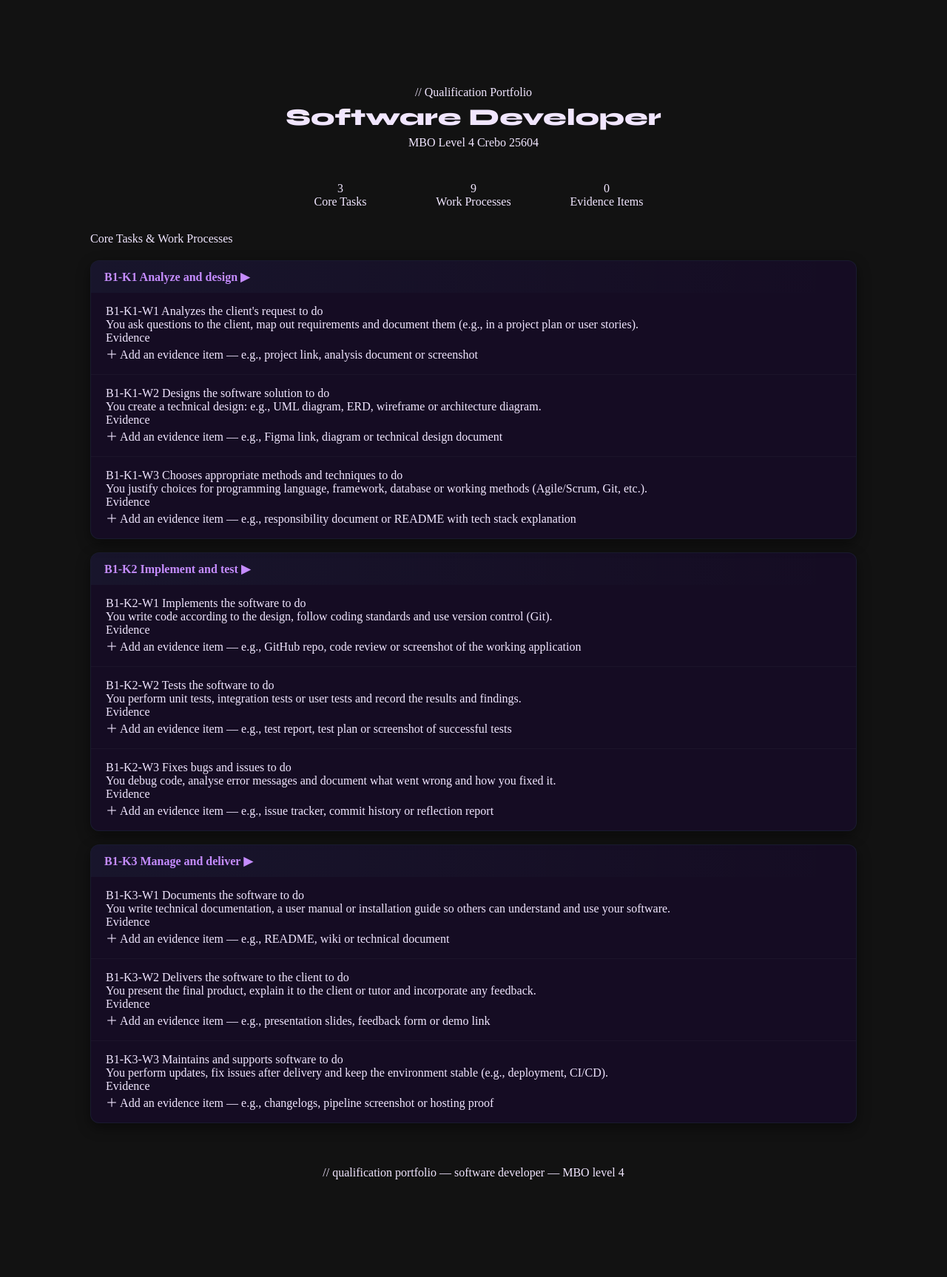
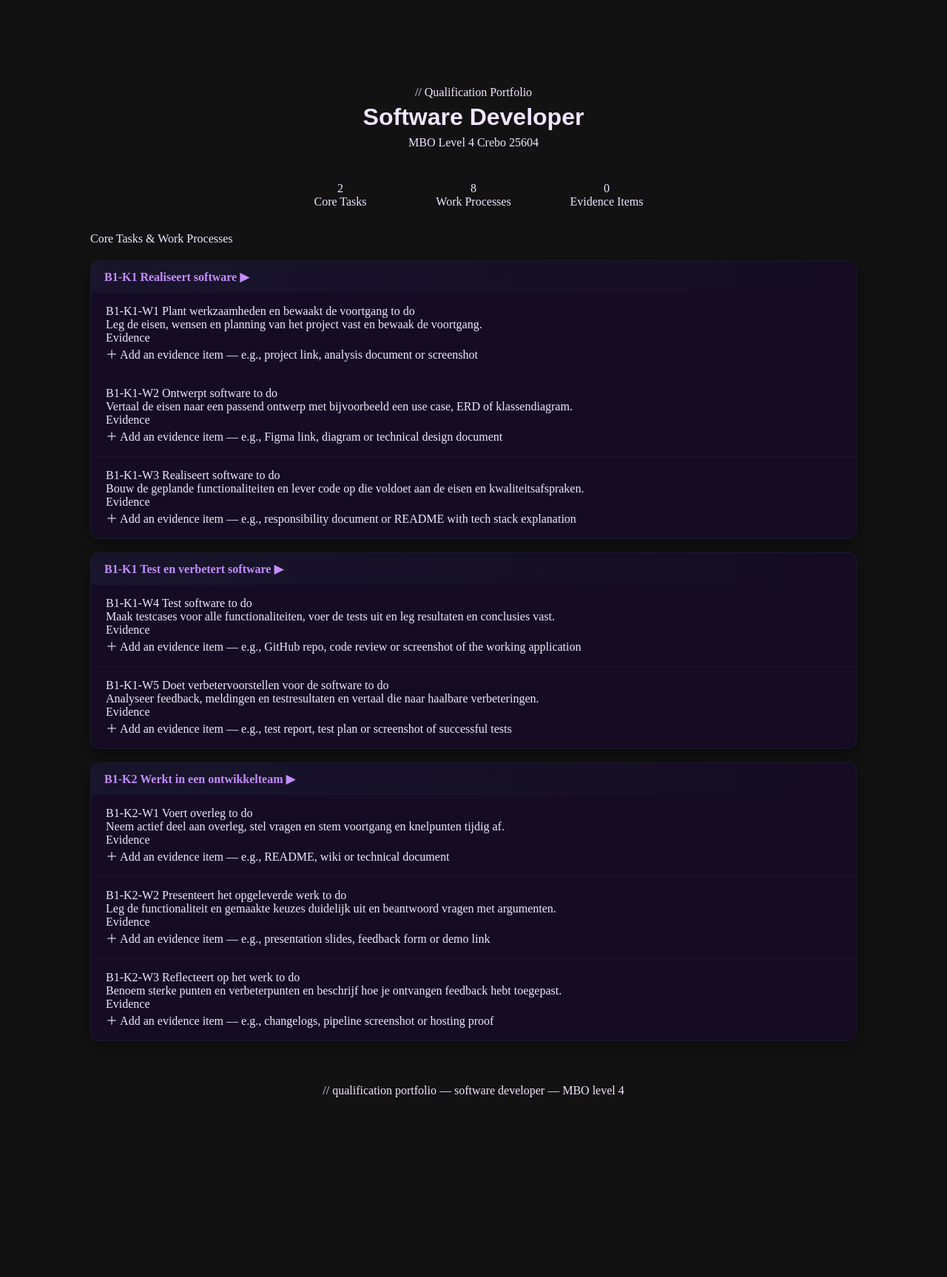
Before and after one commit to jaydie2008/jaydie2008-site, a PHP site: page /kd.php in a window 1280 px wide. Shown: the part 86-1813 px from the top of the page at 74% size. After the commit the page ends 1570 px from the top, so only its background shows below. Run offline with PHP 8.4, Linux system fonts and the light colour scheme.

Commit message:
Add files via upload

```diff
--- a/about.php
+++ b/about.php
@@ -5,8 +5,8 @@
   <meta name="viewport" content="width=device-width, initial-scale=1.0">
   <title>About Me – Jayden Niepce</title>
   <link rel="icon" href="assets/logo-jayden-niepce.svg" type="image/svg+xml">
-  <link rel="stylesheet" href="css/style.css">
-  <link rel="stylesheet" href="css/about.css">
+  <link rel="stylesheet" href="css/style.css?v=20260909-3">
+  <link rel="stylesheet" href="css/about.css?v=20260911">
 </head>
 <body>
 
--- a/kd.php
+++ b/kd.php
@@ -5,9 +5,8 @@
   <meta name="viewport" content="width=device-width, initial-scale=1.0">
   <title>Qualification Portfolio – Software Developer</title>
   <link rel="icon" href="assets/logo-jayden-niepce.svg" type="image/svg+xml">
-  <link href="https://fonts.googleapis.com/css2?family=JetBrains+Mono:wght@400;700&family=Syne:wght@400;700;800&display=swap" rel="stylesheet">
-  <link rel="stylesheet" href="css/style.css">
-  <link rel="stylesheet" href="css/kd.css">
+  <link rel="stylesheet" href="css/style.css?v=20260909-3">
+  <link rel="stylesheet" href="css/kd.css?v=20260911">
 </head>
 <body>
 
@@ -22,7 +21,7 @@
   <a href="assets/Jayden_Niepce_CV.pdf" download>Download CV</a>
 </nav>
 
-<main>
+<main class="cv">
 
   <div class="hero">
     <div class="hero-label">// Qualification Portfolio</div>
@@ -35,11 +34,11 @@
 
   <div class="overview">
     <div class="ov-card">
-      <div class="ov-num">3</div>
+      <div class="ov-num">2</div>
       <div class="ov-label">Core Tasks</div>
     </div>
     <div class="ov-card">
-      <div class="ov-num">9</div>
+      <div class="ov-num">8</div>
       <div class="ov-label">Work Processes</div>
     </div>
     <div class="ov-card">
@@ -53,17 +52,17 @@
   <div class="kerntaak open">
     <div class="kerntaak-header" onclick="toggle(this)">
       <span class="kerntaak-num">B1-K1</span>
-      <span class="kerntaak-title">Analyze and design</span>
+      <span class="kerntaak-title">Realiseert software</span>
       <span class="chevron">▶</span>
     </div>
     <div class="kerntaak-body">
       <div class="werkproces">
         <div class="werkproces-header">
           <span class="wp-code">B1-K1-W1</span>
-          <span class="wp-title">Analyzes the client's request</span>
+          <span class="wp-title">Plant werkzaamheden en bewaakt de voortgang</span>
           <span class="status todo">to do</span>
         </div>
-        <div class="wp-desc">You ask questions to the client, map out requirements and document them (e.g., in a project plan or user stories).</div>
+        <div class="wp-desc">Leg de eisen, wensen en planning van het project vast en bewaak de voortgang.</div>
         <div class="bewijs-row">
           <div class="bewijs-label">Evidence</div>
           <div class="bewijs-placeholder">＋ Add an evidence item — e.g., project link, analysis document or screenshot</div>
@@ -73,10 +72,10 @@
       <div class="werkproces">
         <div class="werkproces-header">
           <span class="wp-code">B1-K1-W2</span>
-          <span class="wp-title">Designs the software solution</span>
+          <span class="wp-title">Ontwerpt software</span>
           <span class="status todo">to do</span>
         </div>
-        <div class="wp-desc">You create a technical design: e.g., UML diagram, ERD, wireframe or architecture diagram.</div>
+        <div class="wp-desc">Vertaal de eisen naar een passend ontwerp met bijvoorbeeld een use case, ERD of klassendiagram.</div>
         <div class="bewijs-row">
           <div class="bewijs-label">Evidence</div>
           <div class="bewijs-placeholder">＋ Add an evidence item — e.g., Figma link, diagram or technical design document</div>
@@ -86,10 +85,10 @@
       <div class="werkproces">
         <div class="werkproces-header">
           <span class="wp-code">B1-K1-W3</span>
-          <span class="wp-title">Chooses appropriate methods and techniques</span>
+          <span class="wp-title">Realiseert software</span>
           <span class="status todo">to do</span>
         </div>
-        <div class="wp-desc">You justify choices for programming language, framework, database or working methods (Agile/Scrum, Git, etc.).</div>
+        <div class="wp-desc">Bouw de geplande functionaliteiten en lever code op die voldoet aan de eisen en kwaliteitsafspraken.</div>
         <div class="bewijs-row">
           <div class="bewijs-label">Evidence</div>
           <div class="bewijs-placeholder">＋ Add an evidence item — e.g., responsibility document or README with tech stack explanation</div>
@@ -100,18 +99,18 @@
 
   <div class="kerntaak">
     <div class="kerntaak-header" onclick="toggle(this)">
-      <span class="kerntaak-num">B1-K2</span>
-      <span class="kerntaak-title">Implement and test</span>
+      <span class="kerntaak-num">B1-K1</span>
+      <span class="kerntaak-title">Test en verbetert software</span>
       <span class="chevron">▶</span>
     </div>
     <div class="kerntaak-body">
       <div class="werkproces">
         <div class="werkproces-header">
-          <span class="wp-code">B1-K2-W1</span>
-          <span class="wp-title">Implements the software</span>
+          <span class="wp-code">B1-K1-W4</span>
+          <span class="wp-title">Test software</span>
           <span class="status todo">to do</span>
         </div>
-        <div class="wp-desc">You write code according to the design, follow coding standards and use version control (Git).</div>
+        <div class="wp-desc">Maak testcases voor alle functionaliteiten, voer de tests uit en leg resultaten en conclusies vast.</div>
         <div class="bewijs-row">
           <div class="bewijs-label">Evidence</div>
           <div class="bewijs-placeholder">＋ Add an evidence item — e.g., GitHub repo, code review or screenshot of the working application</div>
@@ -120,46 +119,34 @@
 
       <div class="werkproces">
         <div class="werkproces-header">
-          <span class="wp-code">B1-K2-W2</span>
-          <span class="wp-title">Tests the software</span>
+          <span class="wp-code">B1-K1-W5</span>
+          <span class="wp-title">Doet verbetervoorstellen voor de software</span>
           <span class="status todo">to do</span>
         </div>
-        <div class="wp-desc">You perform unit tests, integration tests or user tests and record the results and findings.</div>
+        <div class="wp-desc">Analyseer feedback, meldingen en testresultaten en vertaal die naar haalbare verbeteringen.</div>
         <div class="bewijs-row">
           <div class="bewijs-label">Evidence</div>
           <div class="bewijs-placeholder">＋ Add an evidence item — e.g., test report, test plan or screenshot of successful tests</div>
         </div>
       </div>
 
-      <div class="werkproces">
-        <div class="werkproces-header">
-          <span class="wp-code">B1-K2-W3</span>
-          <span class="wp-title">Fixes bugs and issues</span>
-          <span class="status todo">to do</span>
-        </div>
-        <div class="wp-desc">You debug code, analyse error messages and document what went wrong and how you fixed it.</div>
-        <div class="bewijs-row">
-          <div class="bewijs-label">Evidence</div>
-          <div class="bewijs-placeholder">＋ Add an evidence item — e.g., issue tracker, commit history or reflection report</div>
-        </div>
-      </div>
     </div>
   </div>
 
   <div class="kerntaak">
     <div class="kerntaak-header" onclick="toggle(this)">
-      <span class="kerntaak-num">B1-K3</span>
-      <span class="kerntaak-title">Manage and deliver</span>
+      <span class="kerntaak-num">B1-K2</span>
+      <span class="kerntaak-title">Werkt in een ontwikkelteam</span>
       <span class="chevron">▶</span>
     </div>
     <div class="kerntaak-body">
       <div class="werkproces">
         <div class="werkproces-header">
-          <span class="wp-code">B1-K3-W1</span>
-          <span class="wp-title">Documents the software</span>
+          <span class="wp-code">B1-K2-W1</span>
+          <span class="wp-title">Voert overleg</span>
           <span class="status todo">to do</span>
         </div>
-        <div class="wp-desc">You write technical documentation, a user manual or installation guide so others can understand and use your software.</div>
+        <div class="wp-desc">Neem actief deel aan overleg, stel vragen en stem voortgang en knelpunten tijdig af.</div>
         <div class="bewijs-row">
           <div class="bewijs-label">Evidence</div>
           <div class="bewijs-placeholder">＋ Add an evidence item — e.g., README, wiki or technical document</div>
@@ -168,11 +155,11 @@
 
       <div class="werkproces">
         <div class="werkproces-header">
-          <span class="wp-code">B1-K3-W2</span>
-          <span class="wp-title">Delivers the software to the client</span>
+          <span class="wp-code">B1-K2-W2</span>
+          <span class="wp-title">Presenteert het opgeleverde werk</span>
           <span class="status todo">to do</span>
         </div>
-        <div class="wp-desc">You present the final product, explain it to the client or tutor and incorporate any feedback.</div>
+        <div class="wp-desc">Leg de functionaliteit en gemaakte keuzes duidelijk uit en beantwoord vragen met argumenten.</div>
         <div class="bewijs-row">
           <div class="bewijs-label">Evidence</div>
           <div class="bewijs-placeholder">＋ Add an evidence item — e.g., presentation slides, feedback form or demo link</div>
@@ -181,11 +168,11 @@
 
       <div class="werkproces">
         <div class="werkproces-header">
-          <span class="wp-code">B1-K3-W3</span>
-          <span class="wp-title">Maintains and supports software</span>
+          <span class="wp-code">B1-K2-W3</span>
+          <span class="wp-title">Reflecteert op het werk</span>
           <span class="status todo">to do</span>
         </div>
-        <div class="wp-desc">You perform updates, fix issues after delivery and keep the environment stable (e.g., deployment, CI/CD).</div>
+        <div class="wp-desc">Benoem sterke punten en verbeterpunten en beschrijf hoe je ontvangen feedback hebt toegepast.</div>
         <div class="bewijs-row">
           <div class="bewijs-label">Evidence</div>
           <div class="bewijs-placeholder">＋ Add an evidence item — e.g., changelogs, pipeline screenshot or hosting proof</div>
--- a/projects.php
+++ b/projects.php
@@ -5,8 +5,8 @@
   <meta name="viewport" content="width=device-width, initial-scale=1.0">
   <title>Projects – Jayden Niepce</title>
   <link rel="icon" href="assets/logo-jayden-niepce.svg" type="image/svg+xml">
-  <link rel="stylesheet" href="css/style.css">
-  <link rel="stylesheet" href="assets/css/projects.css">
+  <link rel="stylesheet" href="css/style.css?v=20260909-3">
+  <link rel="stylesheet" href="assets/css/projects.css?v=20260911">
 </head>
 <body>
   <nav>
```
Also changed, not shown: contact.php (+8 -3 lines), cv.php (+38 -4 lines), index.php (+40 -24 lines), mail.php (line endings or trailing spaces).
